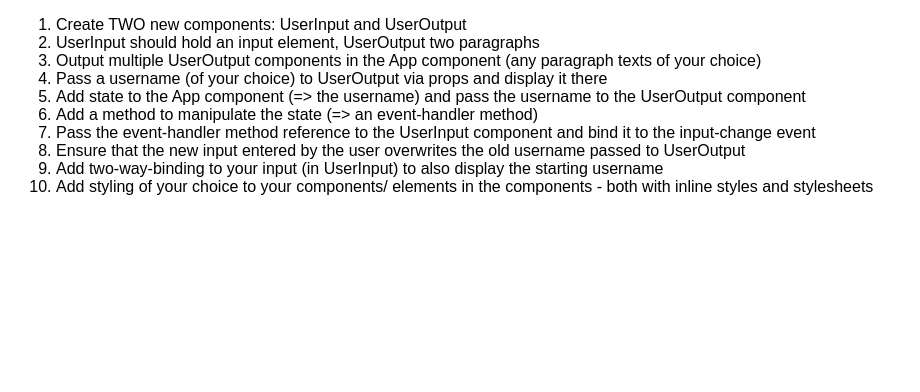
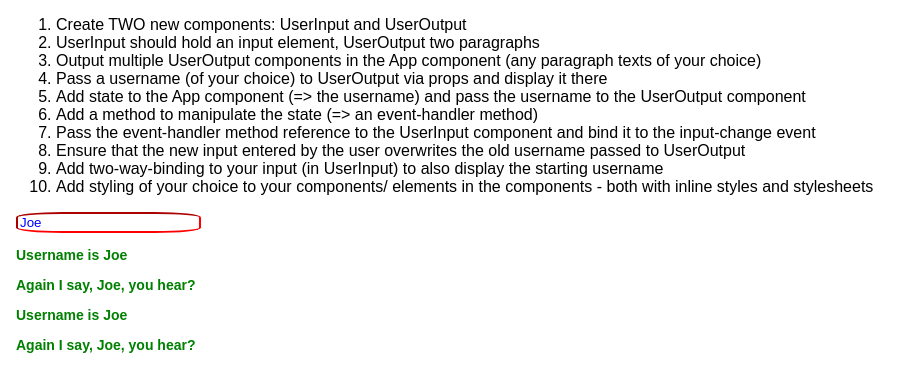
Before and after one commit to dustinmcmanus/cra-assign-ver, a React (Create React App) app: page / in a window 1280 px wide. Shown: the top 392 px of the page, without its empty margins (0-920 px from the left). Built offline with nearby package versions, Linux system fonts and the light colour scheme.

Commit message:
finished assignment

```diff
--- a/src/App.js
+++ b/src/App.js
@@ -1,7 +1,19 @@
 import React, { Component } from "react";
+import UserInput from "./UserInput";
+import UserOutput from "./UserOutput";
 import "./App.css";
 
 class App extends Component {
+  state = {
+    username: "Joe"
+  };
+
+  changeUsernameHandler = event => {
+    this.setState({
+      username: event.target.value
+    });
+  };
+
   render() {
     return (
       <div className="App">
@@ -42,6 +54,12 @@ class App extends Component {
             components - both with inline styles and stylesheets
           </li>
         </ol>
+        <UserInput
+          username={this.state.username}
+          changed={this.changeUsernameHandler}
+        />
+        <UserOutput username={this.state.username} />
+        <UserOutput username={this.state.username} />
       </div>
     );
   }
--- /dev/null
+++ b/src/UserInput.jsx
@@ -0,0 +1,15 @@
+import React from "react";
+
+const userInput = props => {
+  const cssStyle = {
+    borderRadius: "25%",
+    color: "blue",
+    borderColor: "red"
+  };
+
+  return (
+    <input style={cssStyle} onChange={props.changed} value={props.username} />
+  );
+};
+
+export default userInput;
--- /dev/null
+++ b/src/UserOutput.css
@@ -0,0 +1,6 @@
+.user-output {
+  font-weight: bold;
+  color: green;
+  font-family: Arial, Helvetica, sans-serif;
+  font-size: 14px;
+}
--- /dev/null
+++ b/src/UserOutput.jsx
@@ -0,0 +1,13 @@
+import React from "react";
+import "./UserOutput.css";
+
+const userOutput = props => {
+  return (
+    <div className="user-outputs">
+      <p className="user-output">Username is {props.username}</p>
+      <p className="user-output">Again I say, {props.username}, you hear?</p>
+    </div>
+  );
+};
+
+export default userOutput;
```
